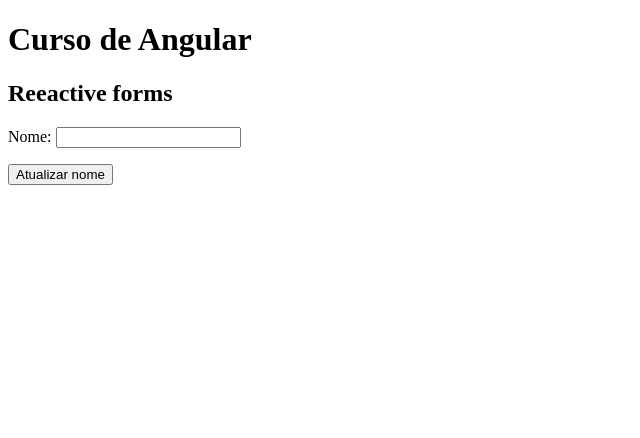
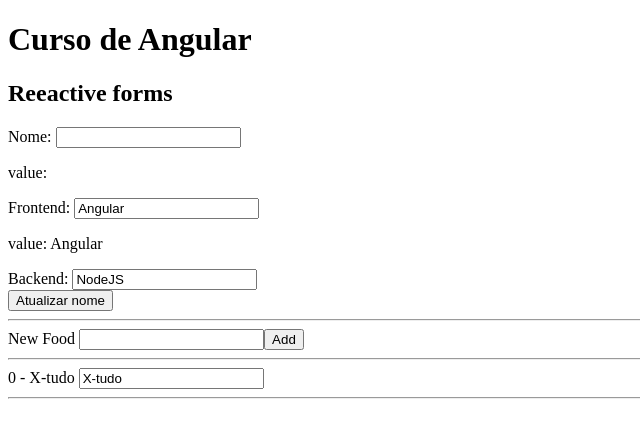
Before and after one commit to WilliamFilh0/Projeto01-Angular, an Angular app: page / in a window 1280 px wide. Shown: the top 438 px of the page, without its empty margins (0-640 px from the left). Built offline with nearby package versions, Linux system fonts and the light colour scheme.

Commit message:
Adicioando conhecimentos de FormControl, FormGroup, FormArray

```diff
--- a/src/app/components/forms/reactive-forms/reactive-forms.html
+++ b/src/app/components/forms/reactive-forms/reactive-forms.html
@@ -1,10 +1,44 @@
 <h2>Reeactive forms</h2>
-<form>
+<form [formGroup]="profileForm">
   <label>
     Nome:
-    <input type="text" [formControl]="name" />
-    <p>{{ name.value }}</p>
+    <input type="text" formControlName="name" />
+    <p>value: {{ profileForm.value.name }}</p>
   </label>
 
-  <button type="button" (click)="updateName()">Atualizar nome</button>
+  <div formGroupName="myStacks">
+    <label>
+      Frontend:
+      <input type="text" formControlName="front" />
+      <p>value: {{ profileForm.value.myStacks?.front }}</p>
+    </label>
+
+    <label>
+      Backend:
+      <input type="text" formControlName="back" />
+    </label>
+  </div>
+
+  <button type="button" (click)="update()">Atualizar nome</button>
+
+  <hr />
+
+  <label>
+    New Food
+    <input #newFood type="text" />
+  </label>
+
+  <button type="button" (click)="addFavoriteFood(newFood.value)">Add</button>
+
+  <hr />
+
+  <div formArrayName="myFavoriteFoods">
+    @for(food of profileForm.value.myFavoriteFoods; track i; let i = $index){
+    <label>
+      {{ i }} - {{ food }}
+      <input type="text" [formControlName]="i" />
+    </label>
+    <hr />
+    }
+  </div>
 </form>
--- a/src/app/components/forms/reactive-forms/reactive-forms.ts
+++ b/src/app/components/forms/reactive-forms/reactive-forms.ts
@@ -1,6 +1,6 @@
 import { CommonModule } from '@angular/common';
 import { Component } from '@angular/core';
-import { FormControl, ReactiveFormsModule } from '@angular/forms';
+import { FormArray, FormControl, FormGroup, ReactiveFormsModule } from '@angular/forms';
 
 @Component({
   selector: 'app-reactive-forms',
@@ -8,10 +8,43 @@
   templateUrl: './reactive-forms.html',
   styleUrl: './reactive-forms.scss',
 })
+
+/*
+FormControl
+É um campo individual do seu formulário.
+Pensa assim: cada caixinha que você preenche é um FormControl.
+
+
+FormGroup
+É um grupo de FormControls. É tipo uma pasta que organiza vários campos juntos.
+
+É uma lista de FormControls ou FormGroups que pode crescer ou diminuir dinamicamente.
+Pensa assim: é tipo uma lista de tarefas onde você pode adicionar ou remover itens.
+*/
 export class ReactiveForms {
-  name = new FormControl('');
+  public profileForm = new FormGroup({
+    name: new FormControl(''),
+    myStacks: new FormGroup({
+      front: new FormControl('Angular'),
+      back: new FormControl('NodeJS'),
+    }),
+    myFavoriteFoods: new FormArray([new FormControl('X-tudo')]),
+  });
+  //name = new FormControl('');
+  public update() {
+    this.profileForm.patchValue({
+      name: 'William',
+      myStacks: {
+        front: 'VueJS',
+        back: 'NextJS',
+      },
+    });
+  }
 
-  public updateName() {
-    this.name.setValue('Maria');
+  public addFavoriteFood(newFodd: string) {
+    const myFavoriteFoods = this.profileForm.get('myFavoriteFoods') as FormArray;
+    const addNewFood = new FormControl(newFodd);
+
+    myFavoriteFoods.push(addNewFood);
   }
 }
```
Also changed, not shown: src/app/app.ts (+4 -5 lines).
